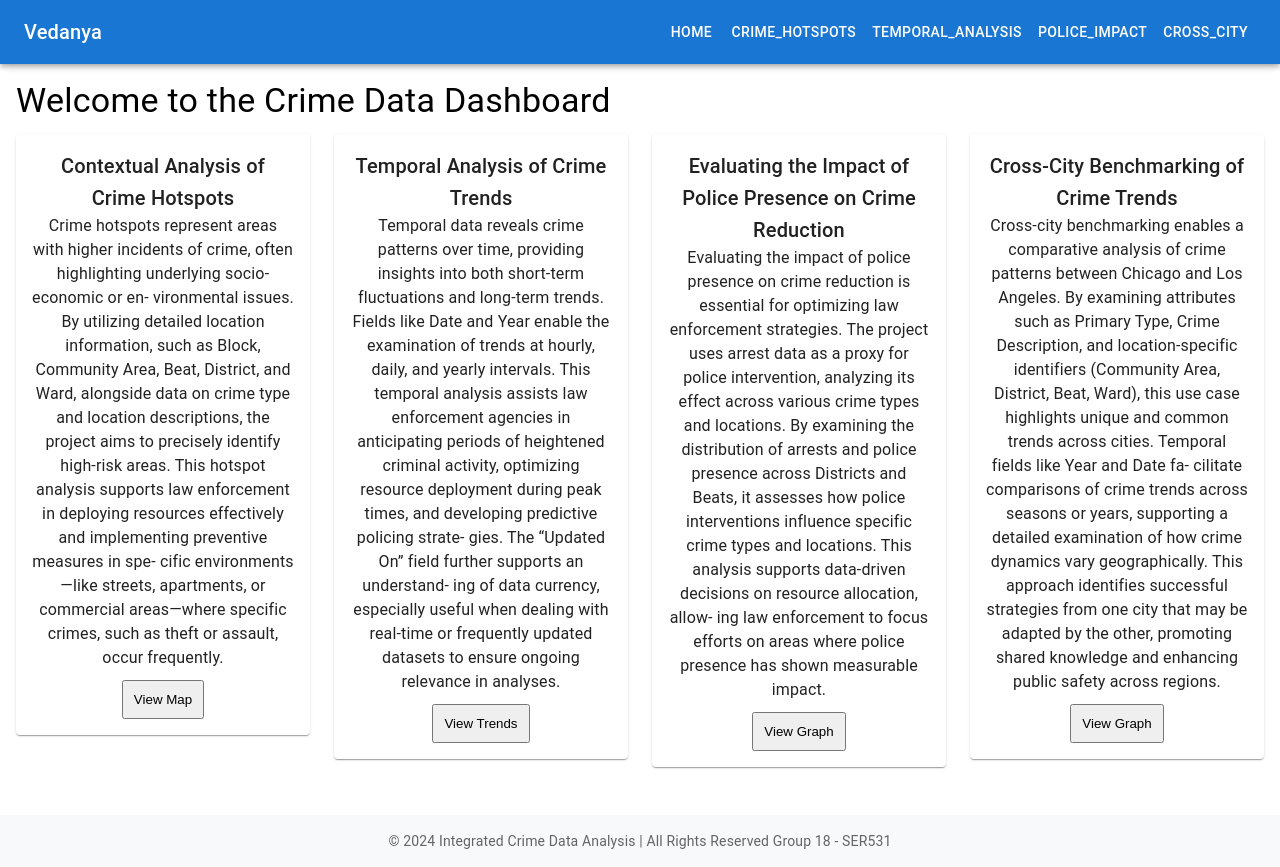
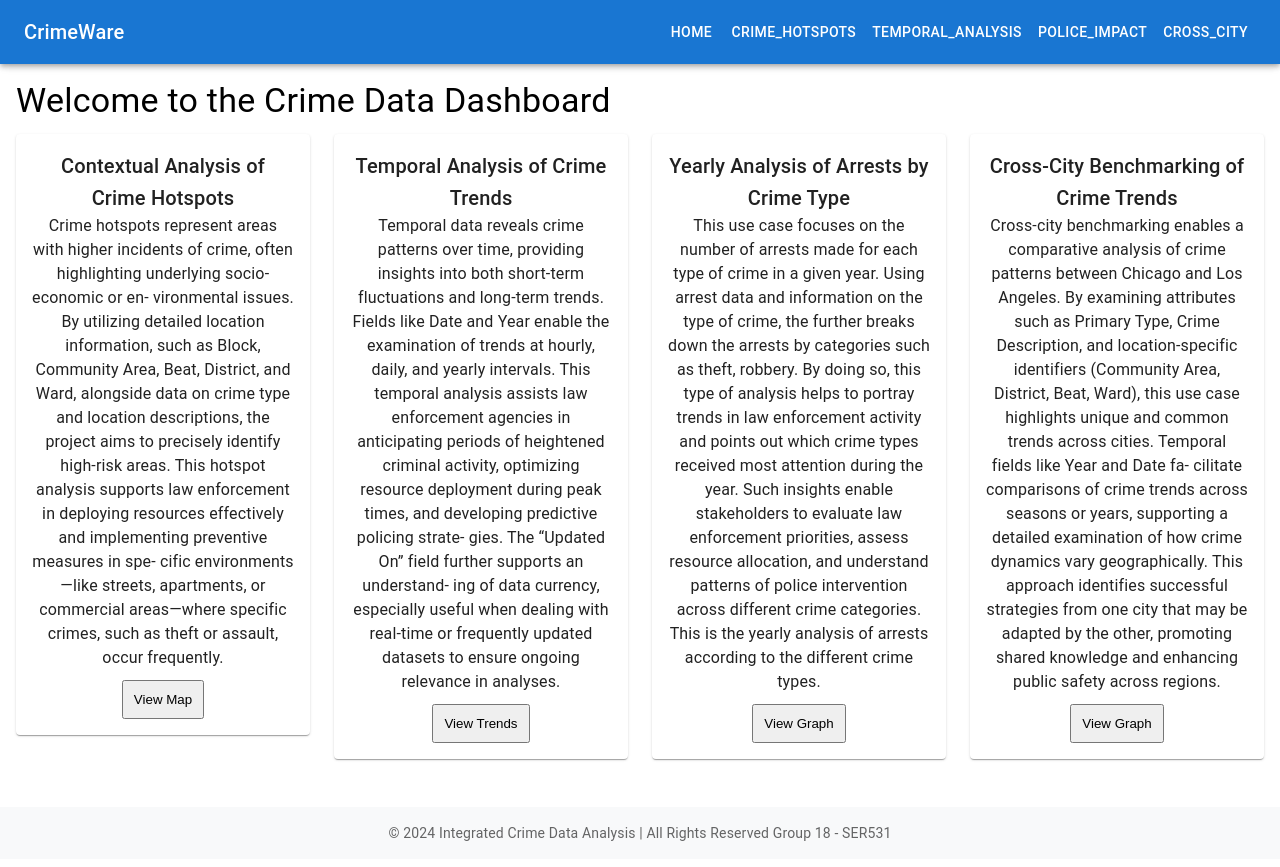
Before and after one commit to ashar479/SER531_Group18, a React (Create React App) app: page / in a window 1280 px wide. Built offline with nearby package versions, Linux system fonts and the light colour scheme.

Commit message:
description for the use cases

```diff
--- a/src/components/Header.js
+++ b/src/components/Header.js
@@ -8,7 +8,7 @@ const Header = () => {
     <AppBar position="sticky">
       <Toolbar>
         <Typography variant="h6" sx={{ flexGrow: 1 }}>
-          Vedanya
+          CrimeWare
         </Typography>
         <Button color="inherit" component={Link} to="/">
           Home
--- a/src/components/Home.js
+++ b/src/components/Home.js
@@ -65,19 +65,19 @@ const Home = () => {
         <Grid item xs={12} sm={6} md={3}>
           <Paper sx={{ padding: 2, textAlign: 'center' }}>
             <Typography variant="h6">
-              Evaluating the Impact of Police Presence on Crime Reduction
+              Yearly Analysis of Arrests by Crime Type
             </Typography>
             <Typography>
-              Evaluating the impact of police presence on crime reduction is
-              essential for optimizing law enforcement strategies. The project
-              uses arrest data as a proxy for police intervention, analyzing its
-              effect across various crime types and locations. By examining the
-              distribution of arrests and police presence across Districts and
-              Beats, it assesses how police interventions influence specific
-              crime types and locations. This analysis supports data-driven
-              decisions on resource allocation, allow- ing law enforcement to
-              focus efforts on areas where police presence has shown measurable
-              impact.
+              This use case focuses on the number of arrests made for each type
+              of crime in a given year. Using arrest data and information on the
+              type of crime, the further breaks down the arrests by categories
+              such as theft, robbery. By doing so, this type of analysis helps
+              to portray trends in law enforcement activity and points out which
+              crime types received most attention during the year. Such insights
+              enable stakeholders to evaluate law enforcement priorities, assess
+              resource allocation, and understand patterns of police
+              intervention across different crime categories. This is the yearly
+              analysis of arrests according to the different crime types.
             </Typography>
             <Link to="/police_impact">
               <button style={{ padding: '10px', marginTop: '10px' }}>
```
